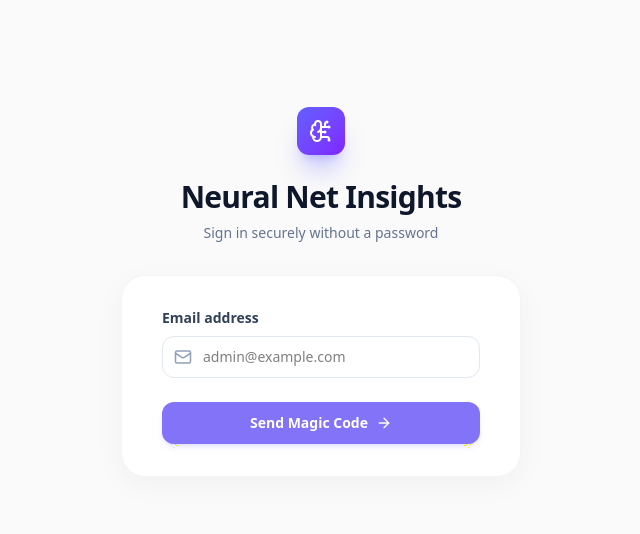
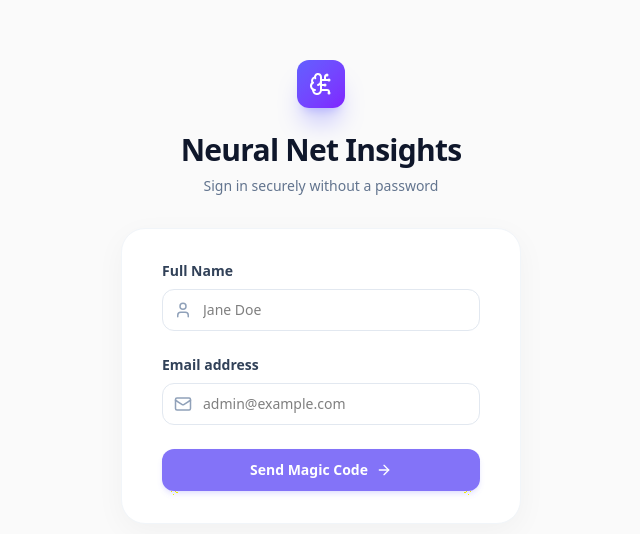
Before and after one commit to Sayan-CtrlZ/Neural_net_Insights, a Next.js app in the folder frontend/: page /login in a window 1280 px wide. Shown: the part 108-642 px from the top of the page, without its empty margins (319-959 px from the left). Built offline with nearby package versions, Linux system fonts and the light colour scheme; no server answers.

Commit message:
Refining auth flow

```diff
--- a/frontend/app/dashboard/GlobalStateContext.tsx
+++ b/frontend/app/dashboard/GlobalStateContext.tsx
@@ -34,7 +34,7 @@ interface GlobalStateContextType {
   setPreviewLimit: (limit: number) => void;
   isSidebarCollapsed: boolean;
   setIsSidebarCollapsed: (is: boolean) => void;
-  session: Session | null;
+  session: Session | null | undefined;
 }
 
 const GlobalStateContext = createContext<GlobalStateContextType | undefined>(undefined);
@@ -55,7 +55,7 @@ export function GlobalStateProvider({ children }: { children: ReactNode }) {
   const [isChartFullscreen, setIsChartFullscreen] = useState(false);
   const [previewLimit, setPreviewLimit] = useState<number>(15);
   const [isSidebarCollapsed, setIsSidebarCollapsed] = useState(false);
-  const [session, setSession] = useState<Session | null>(null);
+  const [session, setSession] = useState<Session | null | undefined>(undefined);
 
   useEffect(() => {
     supabase.auth.getSession().then(({ data: { session } }) => {
--- a/frontend/app/dashboard/layout.tsx
+++ b/frontend/app/dashboard/layout.tsx
@@ -13,18 +13,26 @@ function DashboardLayoutInner({ children }: { children: React.ReactNode }) {
 
   React.useEffect(() => {
     if (session === null) {
-      // Small timeout to allow initial session load to finish if it's just slow
-      const timer = setTimeout(() => {
-        if (!session) router.push('/login');
-      }, 500);
-      return () => clearTimeout(timer);
+      router.push('/login');
     }
   }, [session, router]);
+
+  if (session === undefined) {
+    return (
+      <div className="min-h-screen bg-[#FAFAFA] flex items-center justify-center">
+        <div className="animate-spin rounded-full h-8 w-8 border-b-2 border-indigo-600"></div>
+      </div>
+    );
+  }
+
+  if (session === null) {
+    return null;
+  }
 
   const navItems = [
     { name: 'Workspace', href: '/dashboard', icon: <LayoutDashboard size={18} /> },
     { name: 'History', href: '/dashboard/history', icon: <History size={18} /> },
-    { name: 'Settings', href: '/dashboard/settings', icon: <Settings size={18} /> },
+    { name: 'Profile', href: '/dashboard/profile', icon: <User size={18} /> },
   ];
 
   return (
@@ -75,29 +83,19 @@ function DashboardLayoutInner({ children }: { children: React.ReactNode }) {
             <span className={`transition-all duration-300 ${isSidebarCollapsed ? 'opacity-0 w-0 hidden' : 'opacity-100'}`}>Support</span>
           </a>
 
-          <div className={`flex items-center p-4 rounded-xl border border-slate-100 bg-white shadow-sm cursor-pointer hover:shadow-md hover:border-indigo-100 transition-all group ${isSidebarCollapsed ? 'justify-center' : 'gap-3'}`}>
-            <div className="w-10 h-10 rounded-full bg-indigo-50 flex items-center justify-center shrink-0">
-              <User size={18} className="text-indigo-600 group-hover:scale-110 transition-transform" />
-            </div>
-            <div className={`flex-1 overflow-hidden transition-all duration-300 ${isSidebarCollapsed ? 'opacity-0 w-0 hidden' : 'opacity-100'}`}>
-              <p className="text-xs font-bold text-slate-900 truncate">
-                {session?.user?.email?.split('@')[0] || 'Loading...'}
-              </p>
-              <p className="text-[10px] text-slate-500 group-hover:text-slate-600 truncate">Pro Tier</p>
-            </div>
-            {!isSidebarCollapsed && (
           <button
             onClick={async () => {
               await supabase.auth.signOut();
               router.push('/login');
             }}
-                className="text-slate-400 hover:text-red-500 shrink-0 transition-colors p-1"
+            className={`flex items-center w-full p-3 rounded-xl border border-red-100 bg-red-50 text-red-600 shadow-sm cursor-pointer hover:bg-red-100 transition-all ${isSidebarCollapsed ? 'justify-center' : 'gap-3'}`}
             title="Sign out"
           >
-                <LogOut size={16} />
+            <LogOut size={18} className="shrink-0" />
+            <span className={`text-sm font-bold truncate transition-all duration-300 ${isSidebarCollapsed ? 'opacity-0 w-0 hidden' : 'opacity-100'}`}>
+              Sign Out
+            </span>
           </button>
-            )}
-          </div>
         </div>
       </aside>
 
--- a/frontend/app/login/page.tsx
+++ b/frontend/app/login/page.tsx
@@ -2,10 +2,11 @@
 import React, { useState, useEffect } from 'react';
 import { useRouter } from 'next/navigation';
 import { supabase } from '../../lib/supabaseClient';
-import { BrainCircuit, Mail, Loader2, ArrowRight, ShieldCheck } from 'lucide-react';
+import { BrainCircuit, Mail, Loader2, ArrowRight, ShieldCheck, User } from 'lucide-react';
 
 export default function LoginPage() {
   const router = useRouter();
+  const [name, setName] = useState('');
   const [email, setEmail] = useState('');
   const [otp, setOtp] = useState('');
   const [step, setStep] = useState<'email' | 'otp'>('email');
@@ -32,6 +33,9 @@ export default function LoginPage() {
         email,
         options: {
           shouldCreateUser: true,
+          data: {
+            full_name: name,
+          }
         }
       });
       if (error) throw error;
@@ -111,6 +115,23 @@ export default function LoginPage() {
           {step === 'email' ? (
             <form className="space-y-6" onSubmit={handleSendOtp}>
               <div>
+                <label className="block text-sm font-semibold text-slate-700">Full Name</label>
+                <div className="mt-2 relative">
+                  <div className="absolute inset-y-0 left-0 pl-3 flex items-center pointer-events-none text-slate-400">
+                    <User size={18} />
+                  </div>
+                  <input
+                    type="text"
+                    required
+                    value={name}
+                    onChange={(e) => setName(e.target.value)}
+                    className="block w-full pl-10 pr-3 py-2.5 border border-slate-200 rounded-xl text-sm focus:ring-2 focus:ring-indigo-500/20 focus:border-indigo-500 transition-all outline-none"
+                    placeholder="Jane Doe"
+                  />
+                </div>
+              </div>
+
+              <div>
                 <label className="block text-sm font-semibold text-slate-700">Email address</label>
                 <div className="mt-2 relative">
                   <div className="absolute inset-y-0 left-0 pl-3 flex items-center pointer-events-none text-slate-400">
```
Also changed, not shown: frontend/app/dashboard/profile/page.tsx (renamed from frontend/app/dashboard/settings/page.tsx). Lines whose indentation alone changed are shown as unchanged.
